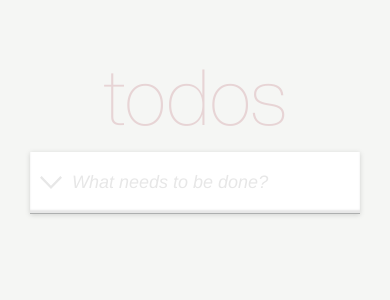
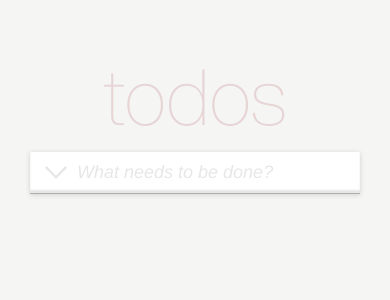
Before and after one commit to famovkin/mindbox-test, a React (Create React App) app: page / in a window 390 px wide. Shown: the top 300 px of the page. Built offline with nearby package versions, Linux system fonts and the light colour scheme.

Commit message:
fix: fix Input styles

```diff
--- a/src/components/Input/Input.css
+++ b/src/components/Input/Input.css
@@ -5,7 +5,7 @@
   gap: 20px;
   border-bottom: 1px solid var(--dark-gray);
   box-shadow: inset 0 -3px 2px var(--light-gray);
-  padding: 0 20px;
+  padding: 20px;
 }
 
 .input__image {
@@ -18,8 +18,7 @@
   font-size: 32px;
   font-weight: 100;
   font-style: italic;
-  color: #000;
-  padding: 20px 0;
+  color: var(--black);
   background: transparent;
 }
 
@@ -32,7 +31,7 @@
 @media (max-width: 425px) {
   .input {
     gap: 10px;
-    padding: 0 10px;
+    padding: 10px 15px;
   }
 
   .input__field {
```
